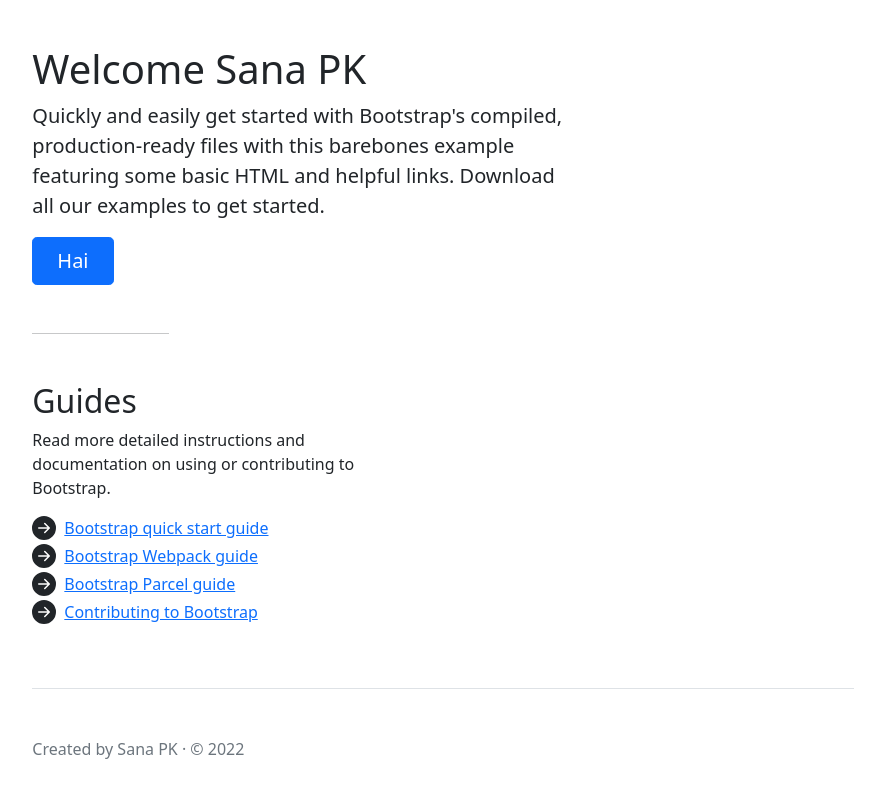
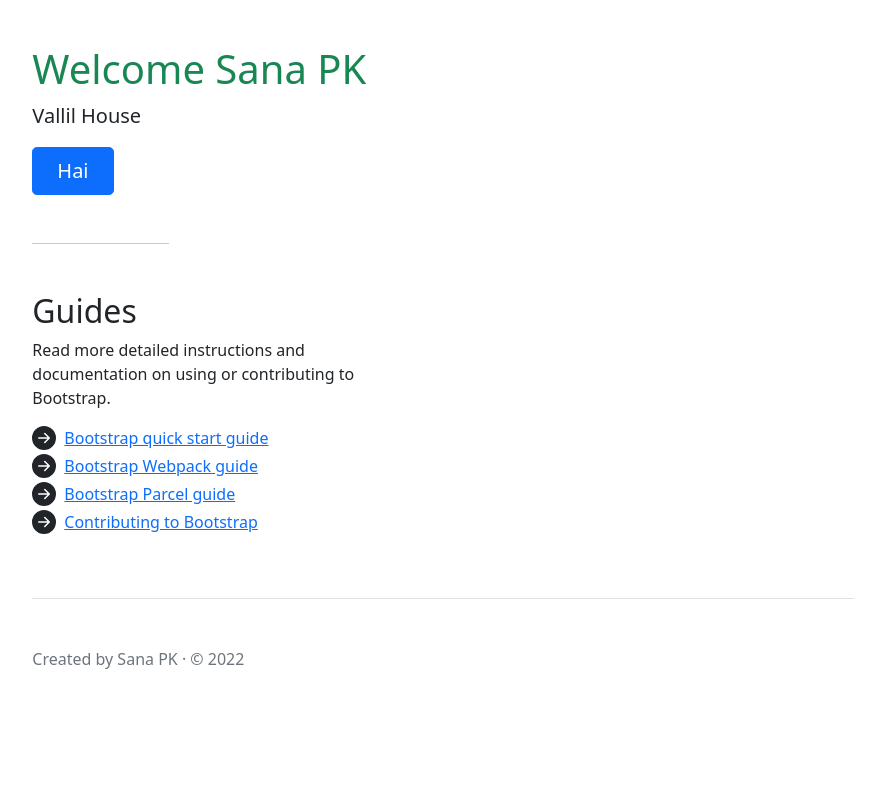
Before and after one commit to imbazim/SanaPk, a plain HTML site: page index.html in a window 1280 px wide. Shown: the part 104-902 px from the top of the page, without its empty margins (197-1082 px from the left). After the commit the page ends 871 px from the top, so only its background shows below. Drawn offline with Linux system fonts and the light colour scheme.

Commit message:
Update index.html

```diff
--- a/index.html
+++ b/index.html
@@ -19,8 +19,8 @@
             </header>
 
             <main>
-              <h1>Welcome Sana PK</h1>
-              <p class="fs-5 col-md-8">Quickly and easily get started with Bootstrap's compiled, production-ready files with this barebones example featuring some basic HTML and helpful links. Download all our examples to get started.</p>
+              <h1 class="text-success">Welcome Sana PK</h1>
+              <p class="fs-5 col-md-8">Vallil House</p>
 
               <div class="mb-5">
                 <a href="#" class="btn btn-primary btn-lg px-4">Hai</a>
```
